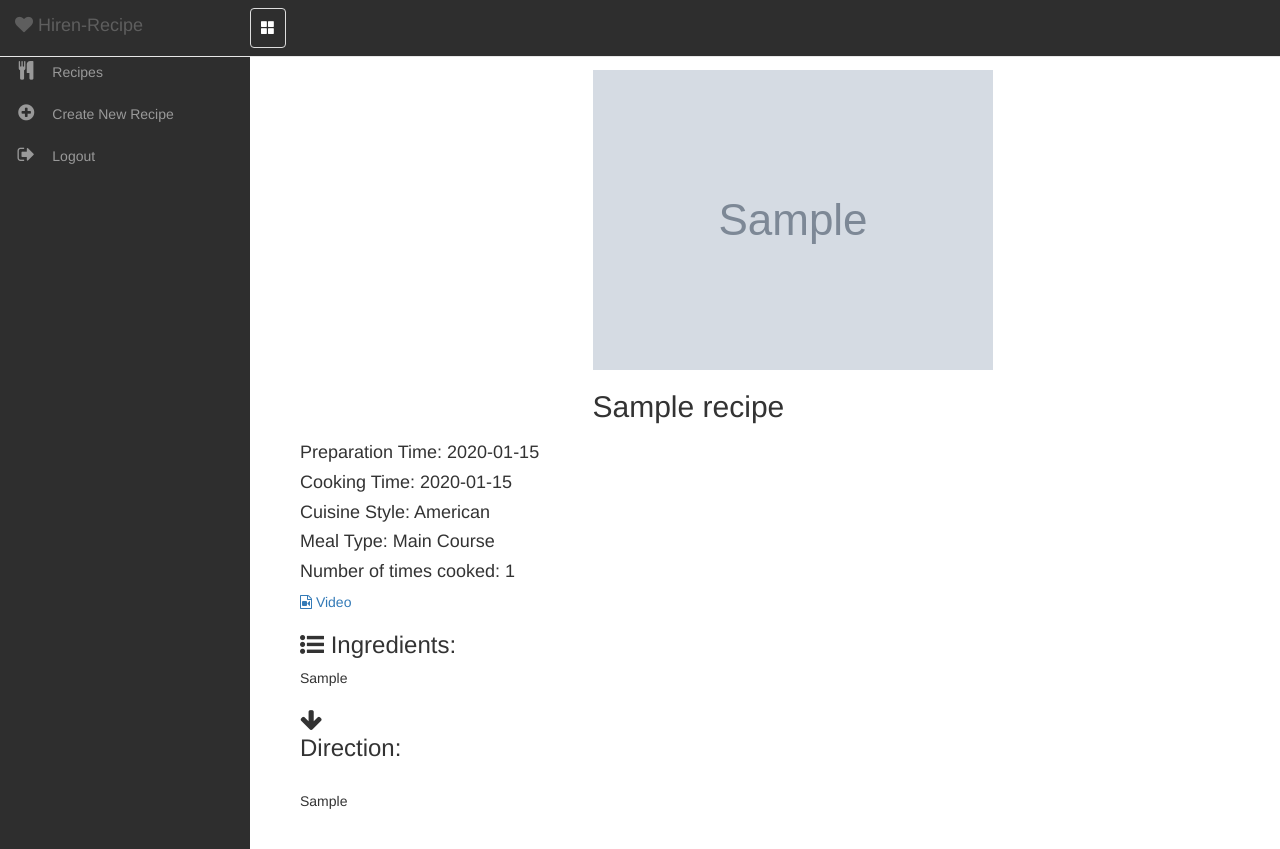
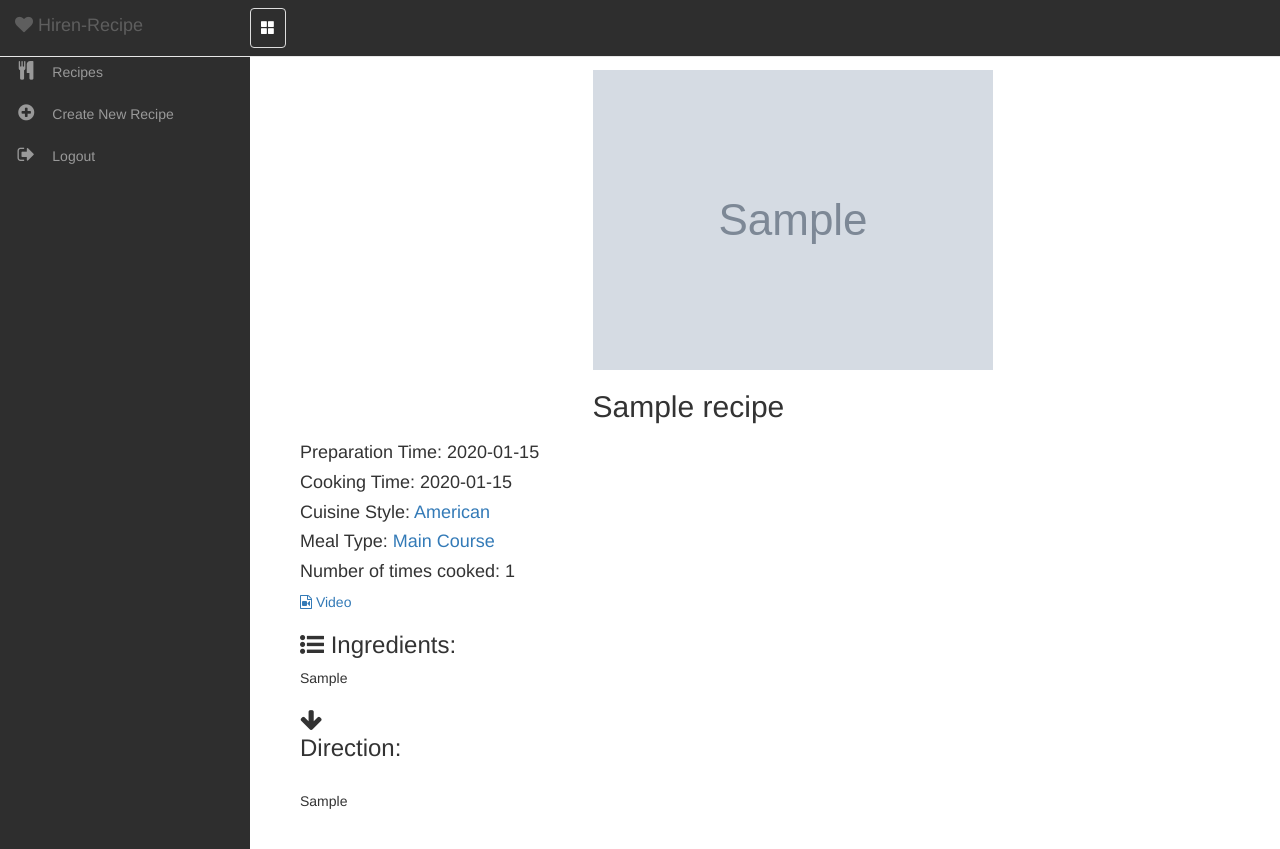
Before and after one commit to pyprism/Hiren-Recipes, a Django app: page /recipes/1/ in a window 1280 px wide. Shown: the top 849 px of the page. Run offline with Django 3.2, Linux system fonts and the light colour scheme; a user stored in the database is signed in; tables that the repository leaves empty hold one stand-in row (values such as "Sample post"); grey boxes marked "Sample" are stand-in pictures; some libraries are stand-ins or nearby versions.

Commit message:
added url

```diff
--- a/templates/recipe.html
+++ b/templates/recipe.html
@@ -22,8 +22,8 @@
     <h4 class="text-nowrap">Preparation Time: {{ recipe.preparation_time }}</h4>
     <h4 class="text-nowrap">Cooking Time: {{ recipe.cooking_time }}</h4>
     {% endif %}
-    <h4 class="text-nowrap"> Cuisine Style: {{ recipe.get_cuisine_display }}</h4>
-    <h4 class="text-nowrap">Meal Type: {{ recipe.get_meal_display }} </h4>
+    <h4 class="text-nowrap"> Cuisine Style: <a href="/cuisine/{{ recipe.cuisine }}/">{{ recipe.get_cuisine_display }}</a></h4>
+    <h4 class="text-nowrap">Meal Type: <a href="/meal/{{ recipe.meal }}/">{{ recipe.get_meal_display }} </a></h4>
     <h4 class="text-nowrap">Number of times cooked: {{ counter }}</h4>
     {% if recipe.video %}
     <a href="{{recipe.video}}" target="_blank"><i class="fa fa-file-video-o" aria-hidden="true"></i> Video </a>
```
